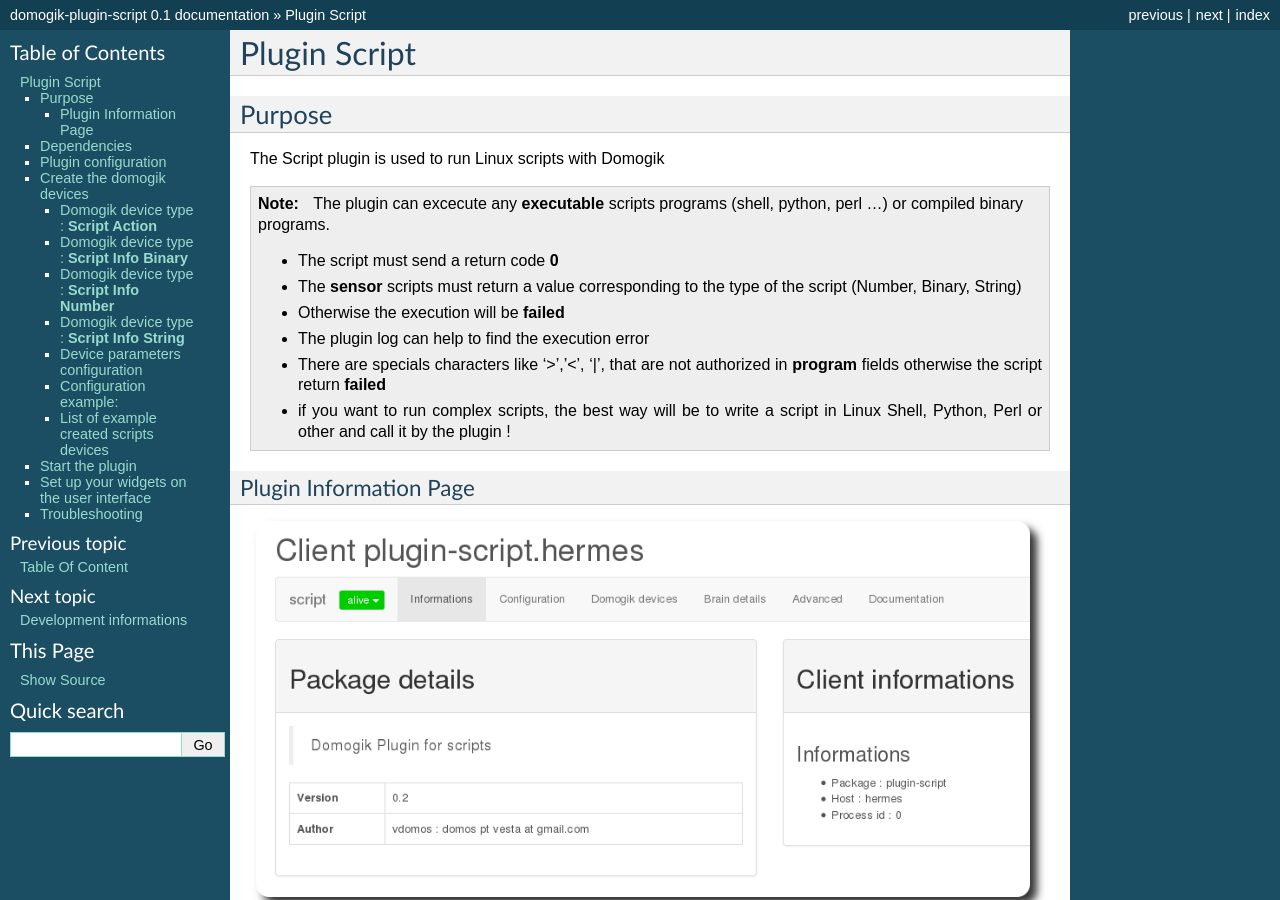
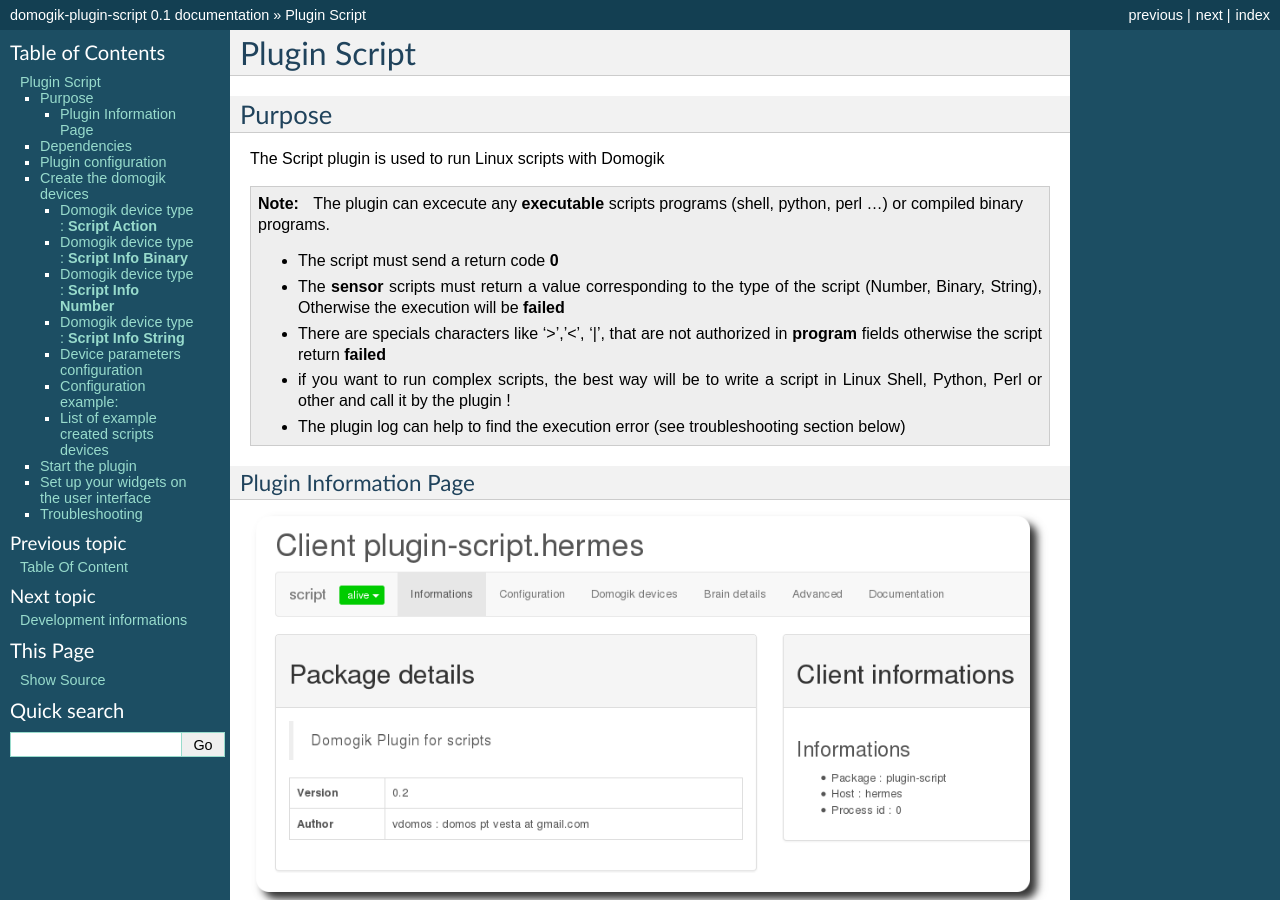
Before and after one commit to vdomos/domogik-plugin-script, a Sphinx documentation site: the page built from docs/script.txt, in a window 1280 px wide and 900 px high. Built offline with Sphinx 7.4.7, drawn with Linux system fonts in a browser that asks for light colours.

Commit message:
Update doc

```diff
--- a/docs/script.txt
+++ b/docs/script.txt
@@ -13,11 +13,10 @@
 	The plugin can excecute any **executable** scripts programs (shell, python, perl ...) or compiled binary programs.
 
 	* The script must send a return code **0**
-	* The **sensor** scripts must return a value corresponding to the type of the script (Number, Binary, String)
-	* Otherwise the execution will be **failed**
-	* The plugin log can help to find the execution error
+	* The **sensor** scripts must return a value corresponding to the type of the script (Number, Binary, String), Otherwise the execution will be **failed**
 	* There are specials characters like '>','<', '|', that are not authorized in **program** fields otherwise the script return **failed**
 	* if you want to run complex scripts, the best way will be to write a script in Linux Shell, Python, Perl or other and call it by the plugin !
+	* The plugin log can help to find the execution error (see troubleshooting section below)
 
 
 
```
